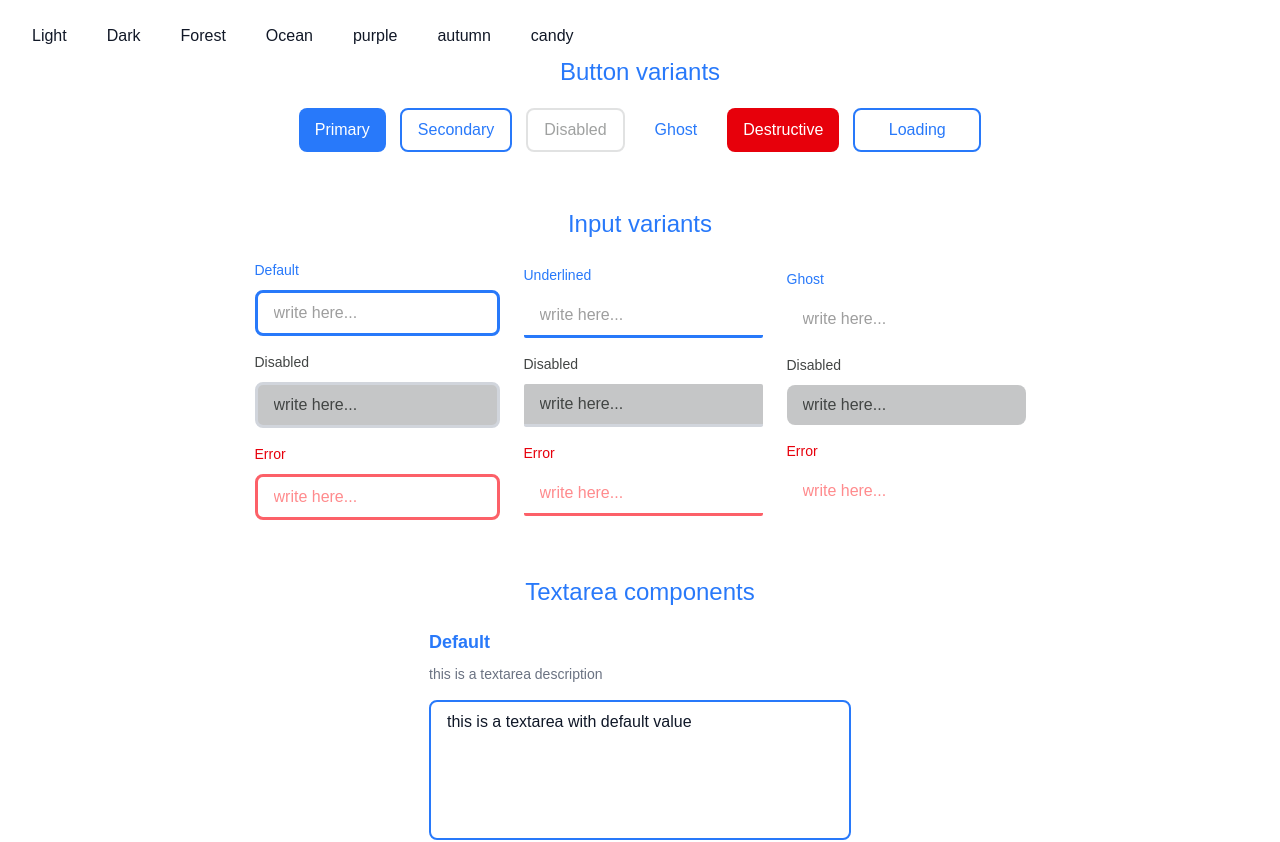
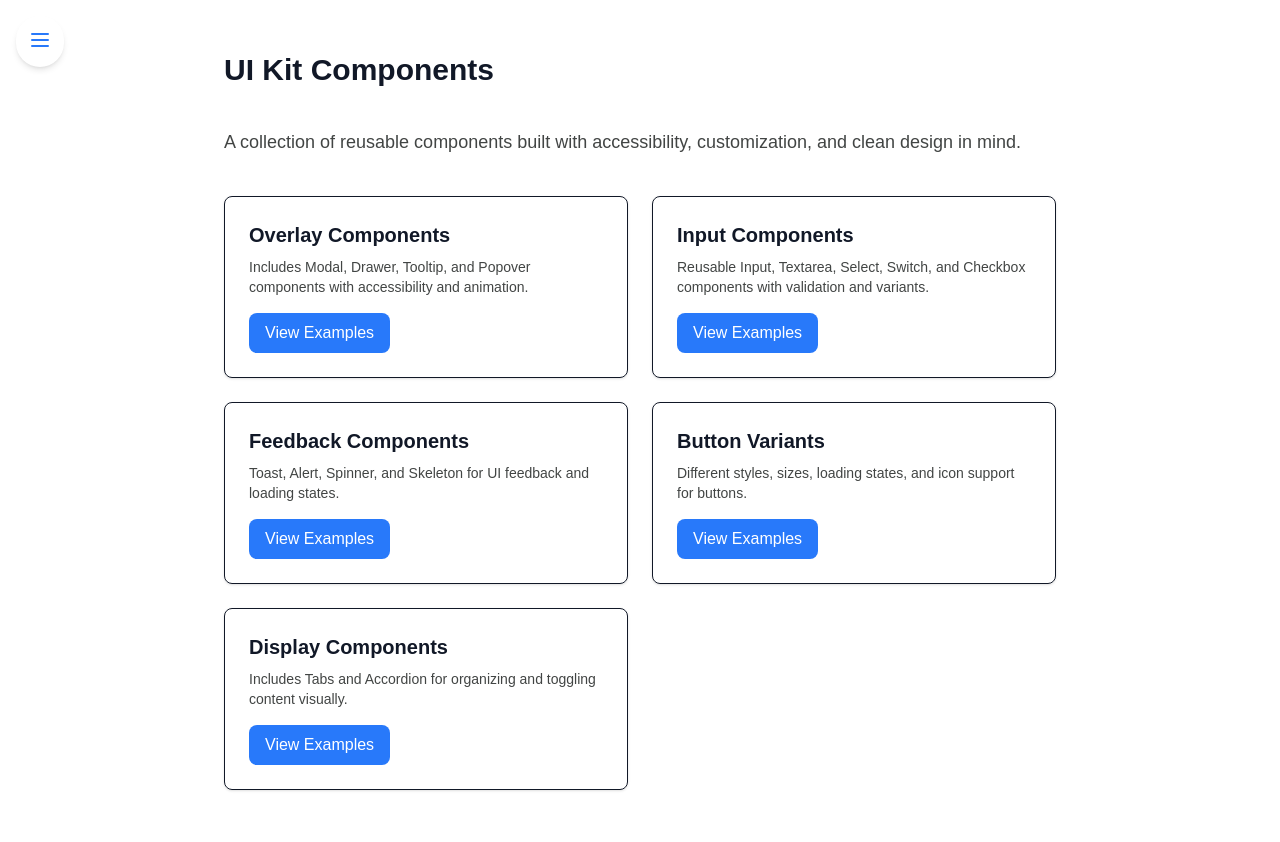
Before and after one commit to tamim-01/ui-kit, a Next.js app: page / in a window 1280 px wide. Shown: the top 842 px of the page. Built offline with nearby package versions, Linux system fonts and the light colour scheme.

Commit message:
home page and theme provider improvement

```diff
--- a/src/app/button/page.tsx
+++ b/src/app/button/page.tsx
@@ -1,7 +1,6 @@
 "use client";
 import { useState } from "react";
 import Button from "../../components/Button/Button";
-import ThemeProvider from "@/components/utils/ThemeProvider";
 
 const ButtonExamples = () => {
   const [isLoading, setIsLoading] = useState({
@@ -21,7 +20,6 @@ const ButtonExamples = () => {
 
   return (
     <div className="max-w-4xl mx-auto p-6 space-y-12">
-      <ThemeProvider />
       <h1 className="text-3xl font-bold text-primary">
         Button Component Examples
       </h1>
--- a/src/app/display/page.tsx
+++ b/src/app/display/page.tsx
@@ -8,14 +8,12 @@ import {
   CardHeader,
 } from "@/components/DataDisplay/Card";
 import Tabs from "@/components/DataDisplay/Tab";
-import ThemeProvider from "@/components/utils/ThemeProvider";
 import Image from "next/image";
 
 const DisplayExamples = () => {
   return (
     <>
       <div className="max-w-4xl mx-auto p-6 space-y-12 ">
-        <ThemeProvider />
         <section className="space-y-6">
           <h2 className="text-2xl font-bold text-primary">Badge Component</h2>
 
--- a/src/app/feedback/page.tsx
+++ b/src/app/feedback/page.tsx
@@ -3,7 +3,6 @@
 import Button from "@/components/Button/Button";
 import Alert from "@/components/FeedBack/Alert";
 import { useToast } from "@/components/utils/useToast";
-import ThemeProvider from "@/components/utils/ThemeProvider";
 
 const FeedbackExamples = () => {
   const { toast } = useToast();
@@ -17,7 +16,6 @@ const FeedbackExamples = () => {
   const variants = ["success", "error", "info", "warning"] as const;
   return (
     <div className="max-w-4xl mx-auto p-6 space-y-12 ">
-      <ThemeProvider />
       <section className="space-y-4 p-6">
         <h2 className="text-lg font-semibold mb-2">Alert Examples</h2>
 
--- a/src/app/input/page.tsx
+++ b/src/app/input/page.tsx
@@ -1,6 +1,5 @@
 "use client";
 import { useState } from "react";
-import ThemeProvider from "@/components/utils/ThemeProvider";
 import RadioGroup from "@/components/Input/RadioGroup";
 import Checkbox from "@/components/Input/Checkbox";
 import TextInput from "@/components/Input/TextInput";
@@ -27,7 +26,6 @@ const InputExamples = () => {
 
   return (
     <div className="max-w-4xl mx-auto p-6 space-y-12 ">
-      <ThemeProvider />
       <h1 className="text-3xl font-bold text-primary mb-8">
         Input Component Examples
       </h1>
--- a/src/app/layout.tsx
+++ b/src/app/layout.tsx
@@ -2,6 +2,7 @@ import type { Metadata } from "next";
 import { Geist, Geist_Mono } from "next/font/google";
 import "./globals.css";
 import { ToastProvider } from "@/components/Overlay/Toast/ToastProvider";
+import ThemeProvider from "@/components/utils/ThemeProvider";
 
 const geistSans = Geist({
   variable: "--font-geist-sans",
@@ -28,6 +29,7 @@ export default function RootLayout({
       <body
         className={`${geistSans.variable} ${geistMono.variable} antialiased`}
       >
+        <ThemeProvider />
         <ToastProvider>{children}</ToastProvider>
       </body>
     </html>
--- a/src/app/overlay/page.tsx
+++ b/src/app/overlay/page.tsx
@@ -4,7 +4,6 @@ import Drawer from "@/components/Overlay/Drawer";
 import Modal from "@/components/Overlay/Modal";
 import Popover from "@/components/Overlay/Popover";
 import Tooltip from "@/components/Overlay/Tooltip";
-import ThemeProvider from "@/components/utils/ThemeProvider";
 import { useState } from "react";
 
 const OverlayExamples = () => {
@@ -22,7 +21,6 @@ const OverlayExamples = () => {
   ];
   return (
     <section className="max-w-3xl mx-auto p-6 space-y-12">
-      <ThemeProvider />
       <h2 className="text-2xl font-bold text-primary mb-4">
         Modal Component Examples
       </h2>
--- a/src/app/page.tsx
+++ b/src/app/page.tsx
@@ -1,102 +1,71 @@
 "use client";
+
 import Button from "@/components/Button/Button";
-import TextInput from "@/components/Input/TextInput";
-import Textarea from "@/components/Input/Textarea";
-import ThemeProvider from "@/components/utils/ThemeProvider";
-import { useEffect, useState } from "react";
+import Link from "next/link";
 
-export default function Home() {
-  const [loading, setLoading] = useState(false);
-  useEffect(() => {
-    const timeout = setTimeout(() => {
-      setLoading(false);
-    }, 2000);
-    return () => clearTimeout(timeout);
-  });
+const categories = [
+  {
+    name: "Overlay Components",
+    description:
+      "Includes Modal, Drawer, Tooltip, and Popover components with accessibility and animation.",
+    href: "/overlay",
+  },
+  {
+    name: "Input Components",
+    description:
+      "Reusable Input, Textarea, Select, Switch, and Checkbox components with validation and variants.",
+    href: "/input",
+  },
+  {
+    name: "Feedback Components",
+    description:
+      "Toast, Alert, Spinner, and Skeleton for UI feedback and loading states.",
+    href: "/feedback",
+  },
+  {
+    name: "Button Variants",
+    description:
+      "Different styles, sizes, loading states, and icon support for buttons.",
+    href: "/button",
+  },
+  {
+    name: "Display Components",
+    description:
+      "Includes Tabs and Accordion for organizing and toggling content visually.",
+    href: "/display",
+  },
+];
+
+export default function HomePage() {
   return (
-    <main className="flex flex-col justify-center items-center h-full gap-14">
-      <ThemeProvider />
-      <section className="flex flex-col space-y-5 w-full container mx-64 items-center  ">
-        <h1 className="text-2xl text-primary ">Button variants</h1>
-        <div className="flex flex-row flex-wrap gap-3.5 ">
-          <Button>Primary</Button>
-          <Button variant="secondary">Secondary</Button>
-          <Button variant="disabled">Disabled</Button>
-          <Button variant="ghost">Ghost</Button>
-          <Button variant="destructive">Destructive</Button>
-          <Button
-            onClick={() => setLoading(true)}
-            variant="secondary"
-            loading={loading}
-            className="w-32"
+    <main className="p-8 space-y-10 max-w-4xl mx-auto">
+      <h1 className="text-3xl font-bold mt-5">UI Kit Components</h1>
+      <p className="text-muted-foreground text-lg">
+        A collection of reusable components built with accessibility,
+        customization, and clean design in mind.
+      </p>
+
+      <div className="grid grid-cols-1 sm:grid-cols-2 gap-6">
+        {categories.map((category) => (
+          <div
+            key={category.name}
+            className="rounded-lg border p-6 shadow-sm flex flex-col justify-between"
           >
-            Loading
-          </Button>
-        </div>
-      </section>
-      <section className="flex flex-col space-y-5 w-full container mx-64 items-center">
-        <h1 className="text-2xl text-primary "> Input variants</h1>
-        <div className="flex flex-row gap-6 items-center">
-          <div className="flex flex-col gap-4 items-center justify-center ">
-            <TextInput label="Default" placeholder="write here..." />
-            <TextInput label="Disabled" placeholder="write here..." disabled />
-            <TextInput label="Error" placeholder="write here..." error />
+            <div>
+              <h2 className="text-xl font-semibold">{category.name}</h2>
+              <p className="text-sm text-muted-foreground mt-2">
+                {category.description}
+              </p>
+            </div>
+
+            <div className="mt-4">
+              <Link href={category.href}>
+                <Button>View Examples</Button>
+              </Link>
+            </div>
           </div>
-          <div className="flex flex-col gap-4 items-center justify-center ">
-            <TextInput
-              label="Underlined"
-              variant="underlined"
-              placeholder="write here..."
-            />
-            <TextInput
-              label="Disabled"
-              variant="underlined"
-              placeholder="write here..."
-              disabled
-            />
-            <TextInput
-              label="Error"
-              variant="underlined"
-              placeholder="write here..."
-              error
-            />
-          </div>
-          <div className="flex flex-col gap-4 items-center justify-center ">
-            <TextInput
-              label="Ghost"
-              variant="ghost"
-              placeholder="write here..."
-            />
-            <TextInput
-              label="Disabled"
-              variant="ghost"
-              placeholder="write here..."
-              disabled
-            />
-            <TextInput
-              label="Error"
-              variant="ghost"
-              placeholder="write here..."
-              error
-            />
-          </div>
-        </div>
-      </section>
-      <section className="flex flex-col space-y-5 w-full container mx-64 items-center mb-8">
-        <h1 className="text-2xl text-primary ">Textarea components</h1>
-        <div className="flex flex-col gap-6 items-start justify-center ">
-          <Textarea
-            label="Default"
-            placeholder="this is a textarea"
-            description="this is a textarea description"
-            resize="none"
-            defaultValue={"this is a textarea with default value"}
-          />
-          <Textarea label="disabled" resize="vertical" disabled />
-          <Textarea label="underlined" resize="both" variant="underlined" />
-          <Textarea label="" resize="both" disabled />
-        </div>
-      </section>
+        ))}
+      </div>
     </main>
   );
 }
--- a/src/components/Overlay/Drawer.tsx
+++ b/src/components/Overlay/Drawer.tsx
@@ -81,7 +81,7 @@ const Drawer = ({
     : sizeMap[size].replace(/h-\S+/g, "");
 
   return (
-    <div className="fixed inset-0 z-50">
+    <div className="fixed inset-0 z-10 ">
       <div
         className={`absolute inset-0 bg-black/50 transition-opacity duration-300 ${
           isVisible ? "opacity-100" : "opacity-0"
@@ -90,7 +90,7 @@ const Drawer = ({
       />
 
       <div
-        className={`absolute bg-white shadow-lg transform transition-transform duration-300   ${
+        className={`absolute bg-background shadow-lg transform transition-transform duration-300 overflow-y-auto    ${
           positionStyles.base
         }
        ${isVisible ? positionStyles.enter : positionStyles.exit}
--- a/src/components/utils/ThemeProvider.tsx
+++ b/src/components/utils/ThemeProvider.tsx
@@ -1,71 +1,114 @@
 "use client";
 
 import { useState, useEffect } from "react";
+import Drawer from "../Overlay/Drawer";
+import Button from "../Button/Button";
+import Link from "next/link";
+import Accordion from "../DataDisplay/Accordion";
+import { usePathname } from "next/navigation";
 
 const ThemeProvider = () => {
+  const pathname = usePathname();
   const [theme, setTheme] = useState<string>("light");
+  const [openDrawer, setOpenDrawer] = useState(false);
 
-  useEffect(() => {
-    document.documentElement.setAttribute("data-theme", theme);
-  }, [theme]);
+  const themes = [
+    "dark",
+    "light",
+    "forest",
+    "candy",
+    "autumn",
+    "purple",
+    "ocean",
+  ];
+
+  const pages = [
+    { label: "Home", href: "/" },
+    { label: "Overlay", href: "/overlay" },
+    { label: "Input", href: "/input" },
+    { label: "Feedback", href: "/feedback" },
+    { label: "Button", href: "/button" },
+    { label: "Display", href: "/display" },
+  ];
 
   const toggleTheme = (theme: string) => {
     setTheme(theme);
     localStorage.setItem("theme", theme);
+    document.documentElement.setAttribute("data-theme", theme);
   };
 
   useEffect(() => {
     const savedTheme = localStorage.getItem("theme") || "light";
     setTheme(savedTheme);
+    document.documentElement.setAttribute("data-theme", savedTheme);
   }, []);
 
   return (
-    <div>
-      <div className="fixed top-4 left-4 space-x-2 z-50">
+    <div className="fixed left-4 top-4 z-50 bg-background rounded-full p-2 shadow-md">
       <button
-          onClick={() => toggleTheme("light")}
-          className="px-4 py-2   rounded"
+        onClick={() => setOpenDrawer((prev) => !prev)}
+        className="text-primary hover:bg-muted rounded-full p-1 transition"
       >
-          Light
-        </button>
-        <button
-          onClick={() => toggleTheme("dark")}
-          className="px-4 py-2  rounded"
+        <svg
+          className="w-6 h-6"
+          fill="none"
+          stroke="currentColor"
+          strokeWidth="2"
+          viewBox="0 0 24 24"
         >
-          Dark
-        </button>
-        <button
-          onClick={() => toggleTheme("forest")}
-          className="px-4 py-2  rounded"
-        >
-          Forest
-        </button>
-        <button
-          onClick={() => toggleTheme("ocean")}
-          className="px-4 py-2  rounded"
-        >
-          Ocean
+          <path
+            strokeLinecap="round"
+            strokeLinejoin="round"
+            d="M4 6h16M4 12h16M4 18h16"
+          />
+        </svg>
       </button>
 
-        <button
-          onClick={() => toggleTheme("purple")}
-          className="px-4 py-2  rounded"
+      <Drawer
+        open={openDrawer}
+        onClose={() => setOpenDrawer(false)}
+        position="left"
+        size="fit"
       >
-          purple
-        </button>
-        <button
-          onClick={() => toggleTheme("autumn")}
-          className="px-4 py-2  rounded"
+        <section className="flex flex-col gap-8 p-8 min-w-[250px]">
+          <div>
+            <Accordion title="Pages" variant="ghost">
+              <ul className="flex flex-col gap-2">
+                {pages.map((page) => {
+                  const isActive = page.href === pathname;
+                  return (
+                    <Link key={page.href} href={page.href}>
+                      <Button
+                        className="w-full justify-start"
+                        variant={isActive ? "secondary" : "ghost"}
                       >
-          autumn
-        </button>
-        <button
-          onClick={() => toggleTheme("candy")}
-          className="px-4 py-2  rounded"
+                        {page.label}
+                      </Button>
+                    </Link>
+                  );
+                })}
+              </ul>
+            </Accordion>
+          </div>
+
+          <div>
+            <Accordion title="Themes" variant="ghost">
+              <ul className="flex flex-col gap-2">
+                {themes.map((t) => (
+                  <Button
+                    key={t}
+                    onClick={() => toggleTheme(t)}
+                    variant={t === theme ? "secondary" : "ghost"}
+                    className="w-full justify-start"
                   >
-          candy
-        </button>
+                    {t.charAt(0).toUpperCase() + t.slice(1)}
+                  </Button>
+                ))}
+              </ul>
+            </Accordion>
           </div>
+        </section>
+      </Drawer>
     </div>
   );
 };
```
Lines whose indentation alone changed are shown as unchanged.
